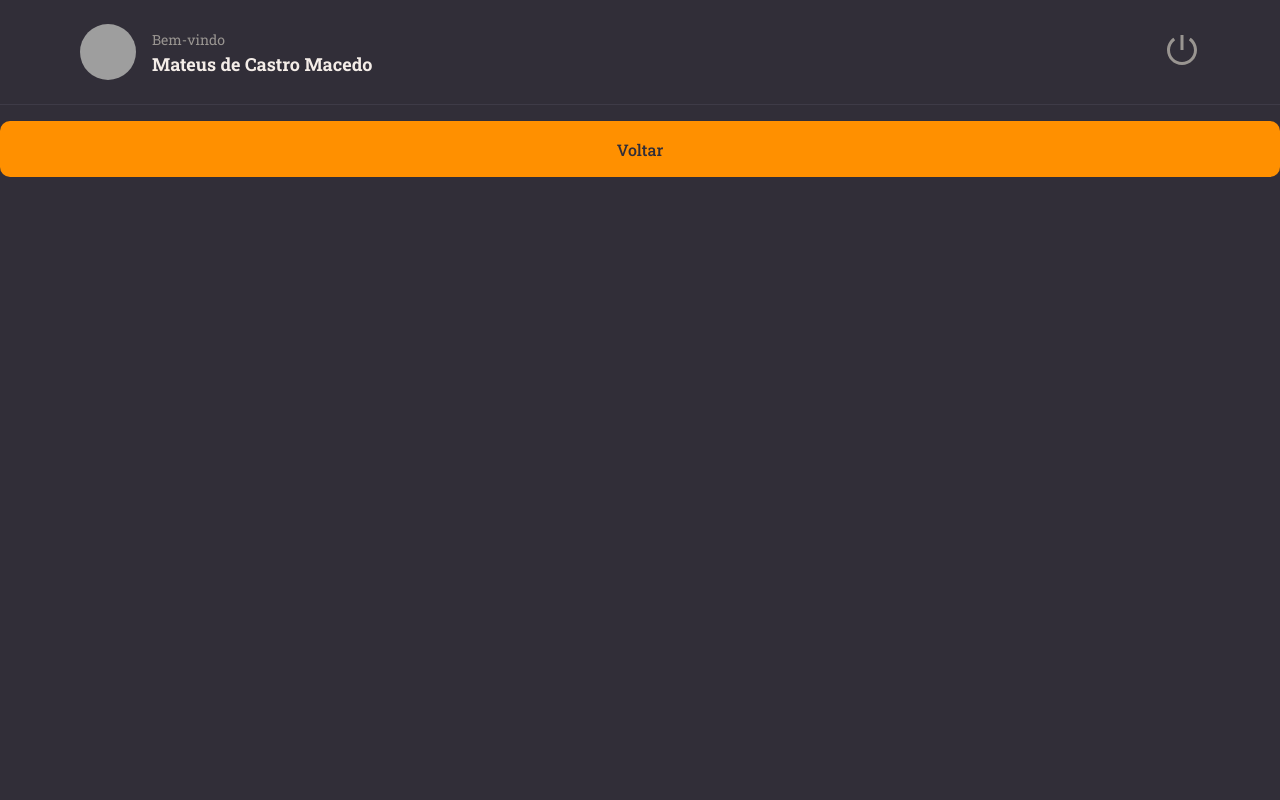
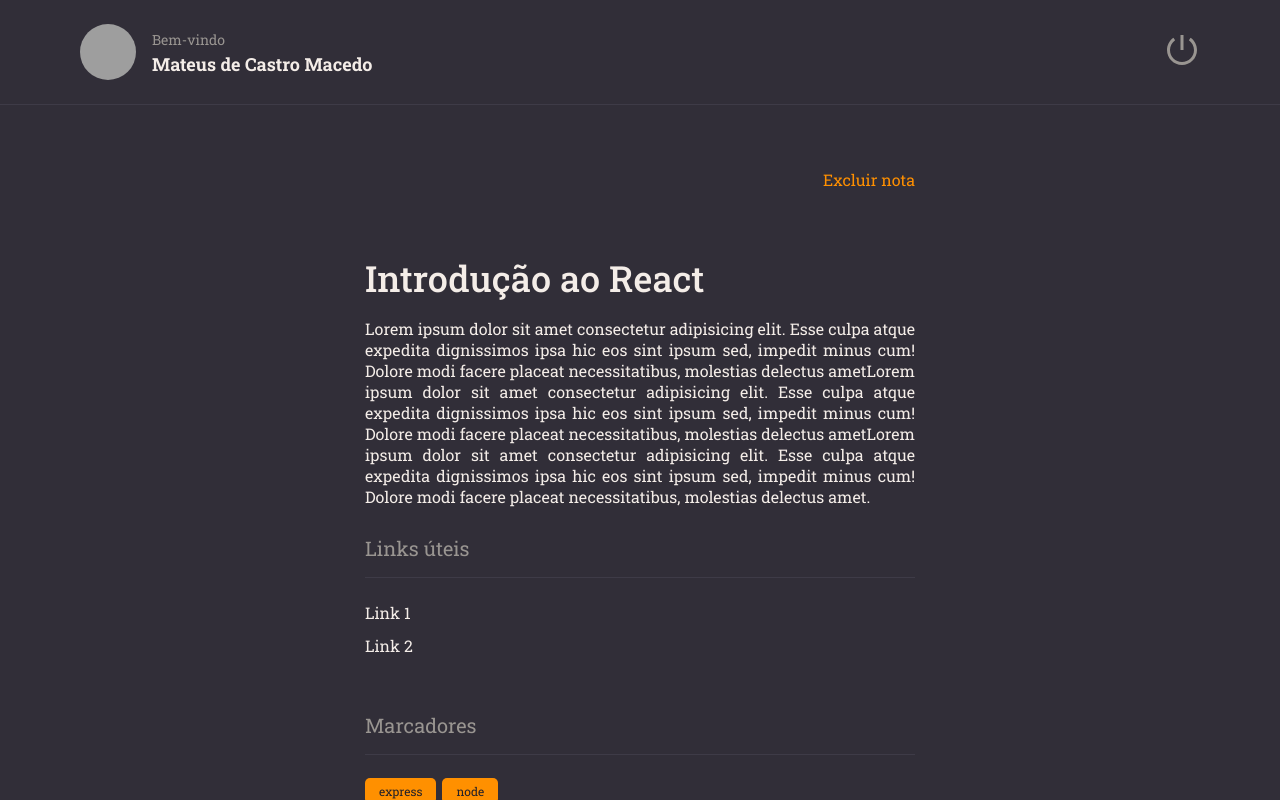
Before and after one commit to macedocmateus/rocketnotes, a React (Vite) app: page / in a window 1280 px wide. Built offline with nearby package versions, Linux system fonts and the light colour scheme; grey boxes are pictures that could not be loaded.

Commit message:
add details interface

```diff
--- /dev/null
+++ b/src/components/ButtonText/index.jsx
@@ -0,0 +1,12 @@
+import { Container } from "./styles.js";
+
+export function ButtonText({ title, ...rest }) {
+    return (
+        <Container
+            type="button"
+            {...rest}
+        >
+            {title}
+        </Container>
+    );
+}
--- /dev/null
+++ b/src/components/ButtonText/styles.js
@@ -0,0 +1,8 @@
+import styled from "styled-components";
+
+export const Container = styled.button`
+    background: none;
+    color: ${({ theme }) => theme.COLORS.ORANGE};
+    border: none;
+    font-size: 16px;
+`
--- /dev/null
+++ b/src/components/Section/index.jsx
@@ -0,0 +1,10 @@
+import { Container } from './styles.js';
+
+export function Section({ title, children }) {
+    return (
+        <Container>
+            <h2>{title}</h2>
+            {children}
+        </Container>
+    );
+}
--- /dev/null
+++ b/src/components/Section/styles.js
@@ -0,0 +1,16 @@
+import styled from "styled-components";
+
+export const Container = styled.section`
+    margin: 28px 0;
+
+    >h2 {
+        border-bottom: 1px solid  ${({ theme }) => theme.COLORS.BACKGROUND_700};
+
+        padding-bottom: 16px;
+        margin-bottom: 24px;
+
+        color: ${({ theme }) => theme.COLORS.GRAY_100};
+        font-size: 20px;
+        font-weight: 400;
+    }
+`;
--- /dev/null
+++ b/src/components/Tag/index.jsx
@@ -0,0 +1,10 @@
+import { Container } from "./styles.js";
+
+export function Tag({ title }) {
+    return (
+        <Container>
+            {title}
+        </Container>
+
+    );
+}
--- /dev/null
+++ b/src/components/Tag/styles.js
@@ -0,0 +1,11 @@
+import styled from "styled-components";
+
+export const Container = styled.span`
+font-size: 12px;
+padding: 5px 14px;
+border-radius: 5px;
+margin-right: 6px;
+color: ${({ theme }) => theme.COLORS.BACKGROUND_900};
+background-color: ${({ theme }) => theme.COLORS.ORANGE};
+
+`;
--- a/src/pages/Details/index.jsx
+++ b/src/pages/Details/index.jsx
@@ -1,13 +1,55 @@
-import { Container } from "./styles.js"
+import { Container, Links, Content } from "./styles.js"
 import { Header } from "../../components/Header/index.jsx"
 import { Button } from "../../components/Button/index.jsx"
+import { Section } from "../../components/Section/index.jsx"
+import { ButtonText } from "../../components/ButtonText/index.jsx"
+import { Tag } from "../../components/Tag/index.jsx"
 
 export function Details() {
 
   return (
     <Container>
       <Header />
-      <Button title="Voltar" />
+
+      <main>
+        <Content>
+          <ButtonText title={"Excluir nota"} />
+
+          <h1>Introdução ao React</h1>
+
+          <p>
+            Lorem ipsum dolor sit amet consectetur adipisicing elit.
+            Esse culpa atque expedita dignissimos ipsa hic eos sint ipsum
+            sed, impedit minus cum! Dolore modi facere placeat
+            necessitatibus, molestias delectus ametLorem ipsum dolor sit
+            amet consectetur adipisicing elit.
+            Esse culpa atque expedita dignissimos ipsa hic eos sint ipsum
+            sed, impedit minus cum! Dolore modi facere placeat
+            necessitatibus, molestias delectus ametLorem ipsum dolor sit
+            amet consectetur adipisicing elit.
+            Esse culpa atque expedita dignissimos ipsa hic eos sint ipsum
+            sed, impedit minus cum! Dolore modi facere placeat
+            necessitatibus, molestias delectus amet.
+          </p>
+
+          <Section title="Links úteis">
+            <Links>
+              <li>
+                <a href="#">Link 1</a>
+              </li>
+              <li>
+                <a href="#">Link 2</a>
+              </li>
+            </Links>
+          </Section>
+
+          <Section title="Marcadores">
+            <Tag title="express" />
+            <Tag title="node" />
+          </Section>
+          <Button title="Voltar" />
+        </Content>
+      </main>
     </Container>
   )
 }
--- a/src/pages/Details/styles.js
+++ b/src/pages/Details/styles.js
@@ -9,4 +9,46 @@ export const Container = styled.div`
     grid-template-areas:
     "header"
     "content";
+
+    > main {
+        grid-area: content;
+        overflow-y: scroll;
+        padding: 64px 0;
+    }
 `;
+
+export const Links = styled.ul`
+    list-style: none;
+
+    > li {
+        margin-top: 12px;
+    }
+
+    a {
+        color: ${({ theme }) => theme.COLORS.WHITE};
+    }
+`;
+
+export const Content = styled.div`
+    max-width: 550px;
+    margin: 0 auto;
+
+    display: flex;
+    flex-direction: column;
+
+    > button:first-child {
+        align-self: end;
+    }
+
+    > h1 {
+        font-size: 36px;
+        font-weight: 500;
+        padding-top: 64px;
+    }
+
+    > p {
+        font-size: 16px;
+        margin-top: 16px;
+        text-align: justify;
+    }
+`;
```
